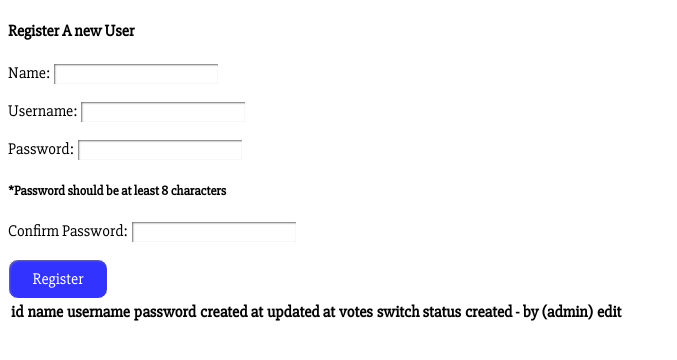
After one commit to Wisertown/Family_reunion_planner, a CodeIgniter app: page /database/index.php/users/show_ad in a window 1280 px wide. The commit adds this page. Shown: the top 360 px of the page, without its empty margins (0-677 px from the left). Run offline with CodeIgniter, Linux system fonts and the light colour scheme; lists and menus that the app fills with data are empty.

Commit message:
added new pages and worked on admin stuff

```diff
--- a/application/config/routes.php
+++ b/application/config/routes.php
@@ -2,52 +2,7 @@
 defined('BASEPATH') OR exit('No direct script access allowed');
 
 /*
-| -------------------------------------------------------------------------
-| URI ROUTING
-| -------------------------------------------------------------------------
-| This file lets you re-map URI requests to specific controller functions.
-|
-| Typically there is a one-to-one relationship between a URL string
-| and its corresponding controller class/method. The segments in a
-| URL normally follow this pattern:
-|
-|	example.com/class/method/id/
-|
-| In some instances, however, you may want to remap this relationship
-| so that a different class/function is called than the one
-| corresponding to the URL.
-|
-| Please see the user guide for complete details:
-|
-|	http://codeigniter.com/user_guide/general/routing.html
-|
-| -------------------------------------------------------------------------
-| RESERVED ROUTES
-| -------------------------------------------------------------------------
-|
-| There are three reserved routes:
-|
-|	$route['default_controller'] = 'welcome';
-|
-| This route indicates which controller class should be loaded if the
-| URI contains no data. In the above example, the "welcome" class
-| would be loaded.
-|
-|	$route['404_override'] = 'errors/page_missing';
-|
-| This route will tell the Router which controller/method to use if those
-| provided in the URL cannot be matched to a valid route.
-|
-|	$route['translate_uri_dashes'] = FALSE;
-|
-| This is not exactly a route, but allows you to automatically route
-| controller and method names that contain dashes. '-' isn't a valid
-| class or method name character, so it requires translation.
-| When you set this option to TRUE, it will replace ALL dashes in the
-| controller and method URI segments.
-|
-| Examples:	my-controller/index	-> my_controller/index
-|		my-controller/my-method	-> my_controller/my_method
+
 */
 $route['default_controller'] = 'Users';
 $route['dashboard'] = "Trips/show";
@@ -55,4 +10,8 @@ $route['404_override'] = '';
 $route['add_travelp'] = "Trips/show2";
 $route['trip_view/(:any)'] = "Trips/trip_view/$1";
 $route['join/(:any)'] = "Trips/join/$1";
+$route['adminlogin'] = "Users/adminlogin";
+$route['admindash'] = "Users/show_ad";
+$route['Users/admin'] = "Users/admin";
+
 $route['translate_uri_dashes'] = FALSE;
--- a/application/controllers/Users.php
+++ b/application/controllers/Users.php
@@ -20,10 +20,27 @@ class Users extends CI_Controller {
 			redirect('/');
 		}
 	}
-		public function admin()
+	public function admin()
 	{
 		$this->load->view('/admin');
 	}
+	public function adminlogin()
+	{
+		if($this->User->adminlogin($this->input->post())){
+			redirect('/admindash');
+		}else{
+			redirect('/');
+		}
 
+	}
+	public function show_ad()
+	{
+		$this->load->view('/admindash');
+	}
+	// public function showusers()
+	// {
+	// 	$useredits = $this->User->get_users_ad();
+	// 	$this->load->view('admindash', array("useredits"=>$useredits));
+	// }
 }
 ?>
--- a/application/models/User.php
+++ b/application/models/User.php
@@ -43,6 +43,27 @@ class User extends CI_Model {
 			}
 		}
 	}
+	public function adminlogin($post)
+	{
+		$this->form_validation->set_rules("username", "Username", "trim|required");
+		$this->form_validation->set_rules("password", "Password", "trim|required");
+		if($this->form_validation->run() === FALSE) {
+		     $this->session->set_flashdata("errors", validation_errors());
+		     return FALSE;
+		} else {
+			$query = "SELECT * FROM admin WHERE username = ? AND password = ?";
+			$values = array($post['username'], $post['password']);
+			$user = $this->db->query($query, $values)->row_array();
+			if(empty($user)) {
+				$this->session->set_flashdata("errors", "<p id='error'>The username or password you entered is invalid.</p>");
+				return FALSE;
+			} else {
+				$this->session->set_userdata('id', $user['id']);
+				return TRUE;
+			}
+		}
+	}
+
 }
 
 
--- /dev/null
+++ b/application/views/admindash.php
@@ -0,0 +1,47 @@
+<!DOCTYPE html>
+<html lang="en">
+<head>
+	<link href='https://fonts.googleapis.com/css?family=Slabo+27px' rel='stylesheet' type='text/css'>
+	<link rel="stylesheet" type="text/css" href="/assets/css/styles.css">
+	<meta charset="utf-8">
+	<title>Admin Page Smith Family Reunion</title>
+</head>
+<body>
+	<h4>Register A new User</h4>
+	<form action="Users/register" method="post">
+		<p>Name: <input type="text" name="name"></p>
+		<p>Username: <input type="text" name="username"></p>
+		<p>Password: <input type="password" name="password"></p>
+		<input type="hidden" name="admin_id">
+			<h5>*Password should be at least 8 characters</h5>
+		<p>Confirm Password: <input type="password" name="pw_confirm"></p>
+		<input class="btn" type="submit" value="Register">
+	</form>
+	<table id="userview_edit">
+		<tr>
+			<th>id</th>
+			<th>name</th>
+			<th>username</th>
+			<th>password</th>
+			<th>created at</th>
+			<th>updated at</th>
+			<th>votes</th>
+			<th>switch status</th>
+			<th>created - by (admin)</th>
+			<th>edit</th>
+		</tr>
+		<tr>
+			<td></td>
+			<td></td>
+			<td></td>
+			<td></td>
+			<td></td>
+			<td></td>
+			<td></td>
+			<td></td>
+			<td></td>
+			<td></td>
+		</tr>
+	</table>
+</body>
+</html>
--- a/application/views/index.php
+++ b/application/views/index.php
@@ -25,7 +25,8 @@
 					<h4>Don't have a username or Password?</h4>
 					<h4>Please email Uncle Bob</h4>
 					<form method="post">
-  					Email: <input name="email" type="text" /><br />
+						From: <input type="from" type="email"/><br />
+  					<input name="address" type="hidden" value="aaron.wise253@gmail.com"/><br />
   					Subject: <input name="subject" type="text" /><br />
   					Message:<br />
   					<textarea name="comment" rows="5" cols="40"></textarea><br />
@@ -41,6 +42,6 @@
 			</div>
 		</div>
 	</div>
-	<a href="/admin"><p>admin</p></a>
+	<a href="Users/admin"><p>admin</p></a>
 </body>
 </html>
--- a/assets/css/styles.css
+++ b/assets/css/styles.css
@@ -44,6 +44,7 @@ input {
 
 #portal	{
 	margin-left: 330px;
+	padding-bottom: 15px;
 }
 
 .btn {
@@ -63,3 +64,22 @@ input {
 	font-size: large;
 	color: green;
 }
+
+.button {
+border:1px solid #616261; -webkit-border-radius: 3px; -moz-border-radius: 3px;border-radius: 3px;font-size:12px;font-family:arial, helvetica, sans-serif; padding: 10px 10px 10px 10px; text-decoration:none; display:inline-block;text-shadow: -1px -1px 0 rgba(0,0,0,0.3);font-weight:bold; color: #FFFFFF;
+background-color: #7d7e7d; background-image: -webkit-gradient(linear, left top, left bottom, from(#7d7e7d), to(#0e0e0e));
+background-image: -webkit-linear-gradient(top, #7d7e7d, #0e0e0e);
+background-image: -moz-linear-gradient(top, #7d7e7d, #0e0e0e);
+background-image: -ms-linear-gradient(top, #7d7e7d, #0e0e0e);
+background-image: -o-linear-gradient(top, #7d7e7d, #0e0e0e);
+background-image: linear-gradient(to bottom, #7d7e7d, #0e0e0e);filter:progid:DXImageTransform.Microsoft.gradient(GradientType=0,startColorstr=#7d7e7d, endColorstr=#0e0e0e);
+}
+.button:hover{
+ border:1px solid #4a4b4a;
+ background-color: #646464; background-image: -webkit-gradient(linear, left top, left bottom, from(#646464), to(#282828));
+ background-image: -webkit-linear-gradient(top, #646464, #282828);
+ background-image: -moz-linear-gradient(top, #646464, #282828);
+ background-image: -ms-linear-gradient(top, #646464, #282828);
+ background-image: -o-linear-gradient(top, #646464, #282828);
+ background-image: linear-gradient(to bottom, #646464, #282828);filter:progid:DXImageTransform.Microsoft.gradient(GradientType=0,startColorstr=#646464, endColorstr=#282828);
+}
```
Also changed, not shown: application/views/admin.php (+6 -10 lines).
